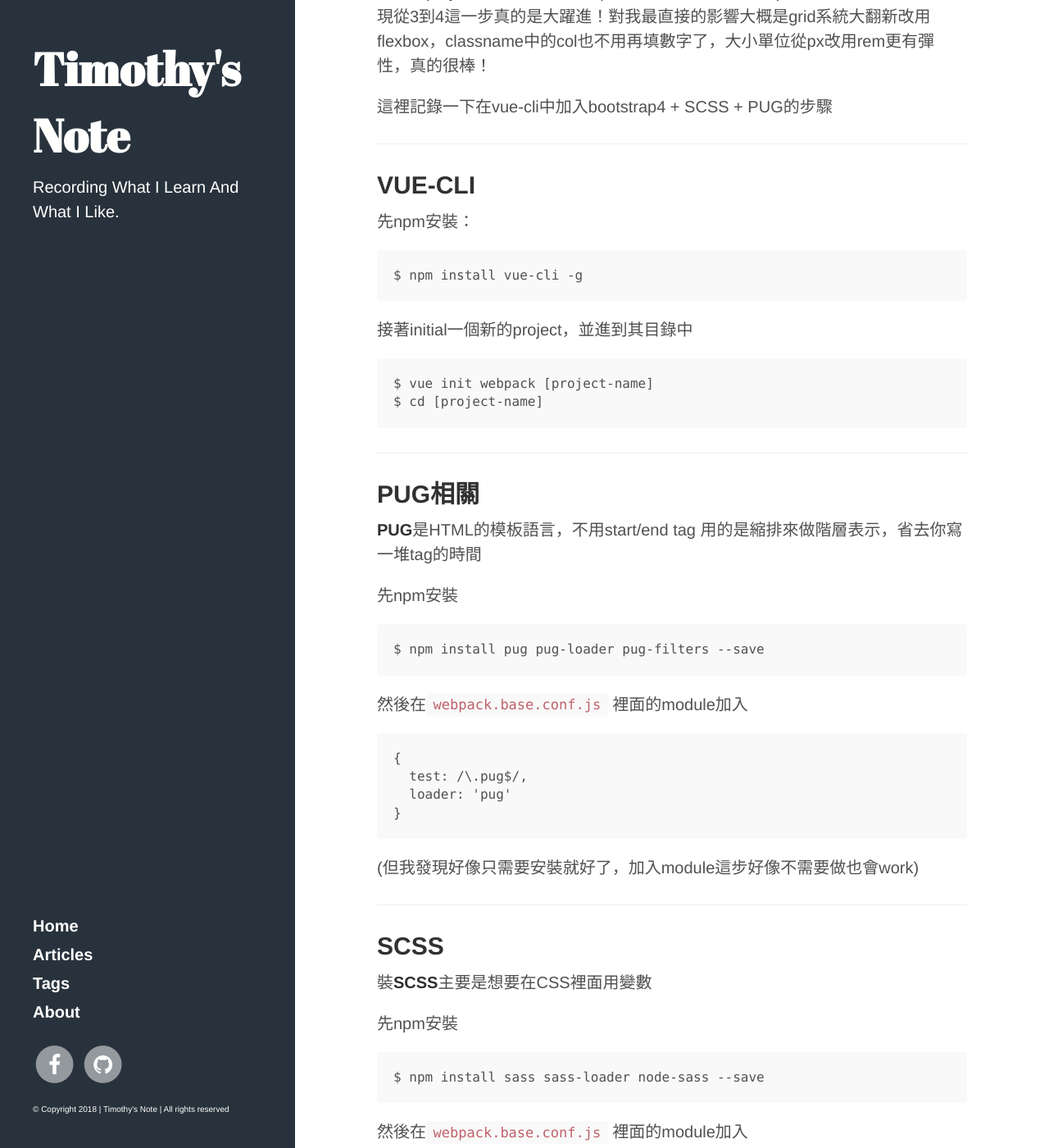
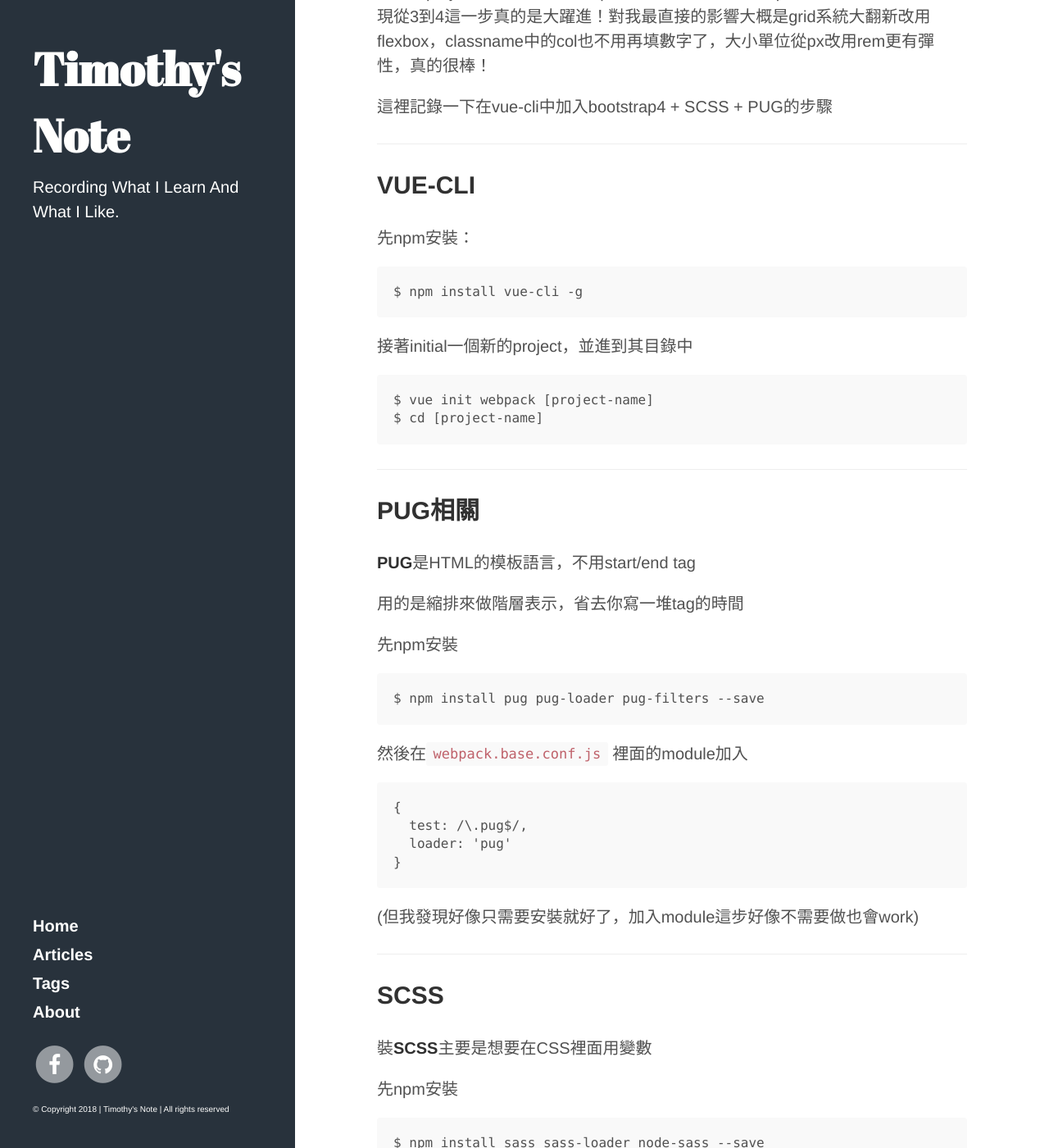
Before and after one commit to ssj0936/ssj0936.github.io, a Jekyll site: the page built from _posts/2018-04-04-adding_bootstrpa_scss_pug_into_vuecli_project.md, in a window 1280 px wide and 1400 px high, scrolled down 337 px. Shown: the whole window at 82% size. Built offline with Jekyll 4.4.1, drawn with Linux system fonts in a browser that asks for light colours.

Commit message:
CSS modification

````diff
--- a/_posts/2018-04-04-adding_bootstrpa_scss_pug_into_vuecli_project.md
+++ b/_posts/2018-04-04-adding_bootstrpa_scss_pug_into_vuecli_project.md
@@ -28,7 +28,10 @@
 * * *
 ## PUG相關
 **PUG**是HTML的模板語言，不用start/end tag
+
 用的是縮排來做階層表示，省去你寫一堆tag的時間
+
+
 
 
 先npm安裝
@@ -106,7 +109,7 @@
 想要試看看能不能work，可以把下面的code置換完全覆蓋到HelloWorld.vue
 <script src="https://gist.github.com/ssj0936/e5fc2b8b1f8f63df685d9cc73d4a9cb7.js"></script>
 然後在command line輸入
-
-  $ npm run dev
-
+```
+$ npm run dev
+```
 接著去`http://localhost:8080/`看看成果
--- a/public/css/custom.css
+++ b/public/css/custom.css
@@ -13,6 +13,7 @@
 .theme-base-chocolate .sidebar a {
     color: #FFFFFE;
     font-weight: bold;
+    transition: color .2s;
 }
 .theme-base-chocolate .sidebar a:hover {
     color: #EDC2C2;
@@ -25,7 +26,7 @@
     font-size: 2.8rem;
 }
 .theme-base-chocolate .sidebar h1 a:hover {
-    color: #FFFFFE;
+    color: #EDC2C2;
     text-decoration: none;
 }
 .theme-base-chocolate .sidebar-nav {
@@ -41,12 +42,14 @@
 }
 .theme-base-chocolate .list-inline .fa-circle {
     color: rgba(255, 255, 255, 0.5);
+    transition: color .3s;
 }
 .theme-base-chocolate .list-inline a:hover .fa-circle {
     color: #FFFFFE;
 }
 .theme-base-chocolate .list-inline .fa-stack-1x {
     color: #FFFFFE;
+    transition: color .3s;
 }
 .theme-base-chocolate .list-inline a:hover .fa-stack-1x {
     color: #28323C;
@@ -129,6 +132,7 @@
 }
 .theme-base-chocolate .post .post-title a {
     color: #2a363b;
+    transition: color .2s;
 }
 .theme-base-chocolate .post .post-title a:hover {
     text-decoration: none;
@@ -287,6 +291,7 @@
     color: white;
     font-style: normal;
     opacity: 0.7;
+    transition: opacity .2s;
 }
 .theme-base-chocolate .tags:hover {
     opacity: 1;
--- a/public/css/hyde.css
+++ b/public/css/hyde.css
@@ -104,7 +104,7 @@
 
 a.sidebar-nav-item:hover,
 a.sidebar-nav-item:focus {
-  text-decoration: underline;
+  text-decoration: none;
 }
 
 .sidebar-nav-item.active {
--- a/public/css/poole.css
+++ b/public/css/poole.css
@@ -91,7 +91,8 @@
   font-size: 2rem;
 }
 h2 {
-  margin-top: 1rem;
+  margin-top: .5rem;
+  margin-bottom: 1.5rem;
   font-size: 1.5rem;
 }
 h3 {
````
